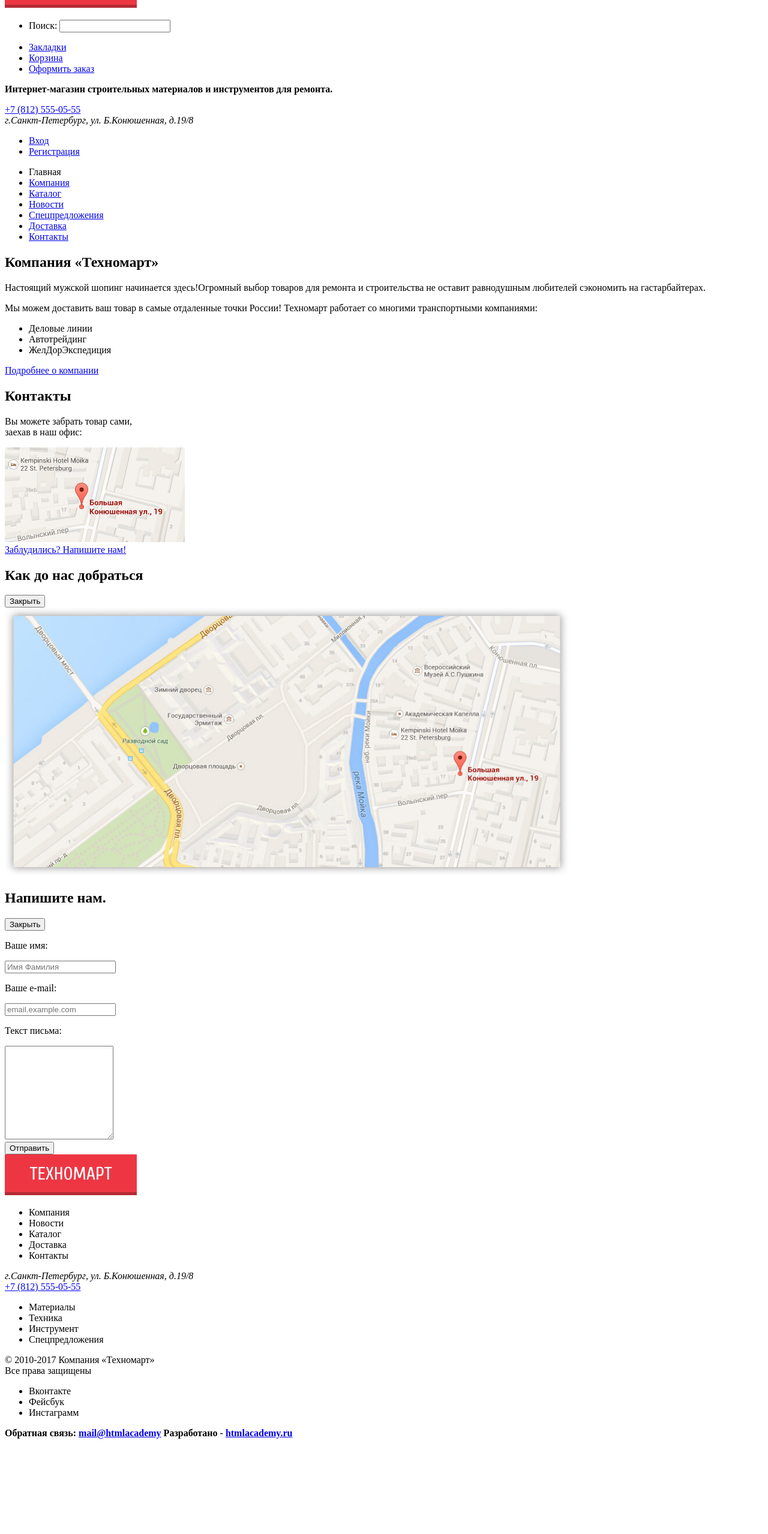
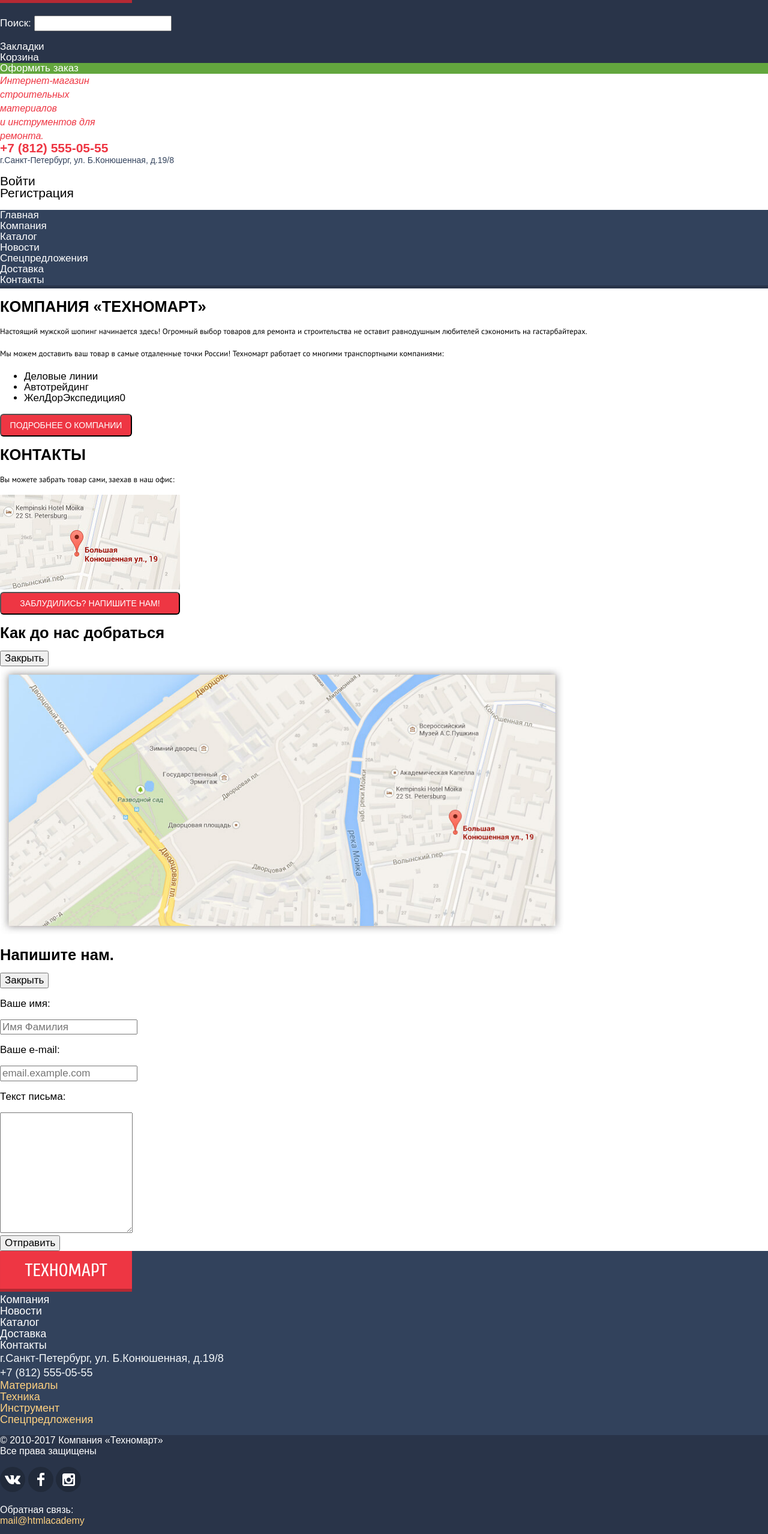
Before and after one commit to Nemchinov01/308327-technomart-25, a plain HTML site: page index.html in a window 1280 px wide. Shown: the part 42-2600 px from the top of the page at 60% size. Before the commit the page ends 2449 px from the top, so only its background shows below. Drawn offline with Linux system fonts and the light colour scheme; a web font is replaced by a local one.

Commit message:
Базовая стилизация 5 глава

```diff
--- a/index.html
+++ b/index.html
@@ -4,6 +4,10 @@
 <head>
     <meta charset="utf-8">
     <title>Интернет-магазин «Техномарт»</title>
+    <link href="https://fonts.googleapis.com/css?family=Cuprum:400,400i,700&display=swap&subset=cyrillic" rel="stylesheet">
+    <link href="https://fonts.googleapis.com/css?family=PT+Sans&display=swap&subset=cyrillic" rel="stylesheet">
+    <link rel="stylesheet" href="normalize\normalize.css">
+    <link rel="stylesheet" href="style.css">
 </head>
 
 <body>
@@ -27,23 +31,27 @@
                     <a href="#">Корзина</a>
                 </li>
                 <li class="main-header-order-item">
-                    <a href="#">Оформить заказ</a>
+                    <a href="#">Оформить заказ</a>   <!--Кнопка или ссылка?-->
                 </li>
             </ul>
         </div>
 
         <section>
             <div class="site-description">
-                <p><b> Интернет-магазин строительных материалов и инструментов для ремонта.</b></p>
+                <i> Интернет-магазин <br>
+                    строительных материалов <br>
+                    и инструментов для ремонта.</i>
             </div>
             <div class="site-phone">
                     <a href="tel: +78125550555">+7 (812) 555-05-55</a>
-                <address>г.Санкт-Петербург, ул. Б.Конюшенная, д.19/8</address>
+                <address class="site-address">
+                    г.Санкт-Петербург, ул. Б.Конюшенная, д.19/8
+                </address>
             </div>
             <div class="user-navigation">
                 <ul class="user-navigation-list">
                     <li class="user-navigation-login">
-                        <a href="#">Вход</a>
+                        <a href="#">Войти</a>
                     </li>
                     <li class="user-navigation-signin">
                         <a href="#">Регистрация</a>
@@ -54,7 +62,8 @@
             <nav class="site-navigation">
                 <ul class="site-navigation-list">
                     <li class="site-navigation-item">
-                        Главная</li>
+                        <a href="#">Главная</a>
+                    </li>
                     <li class="site-navigation-item">
                         <a href="#">Компания</a>
                     </li>
@@ -80,26 +89,26 @@
 
     <main>
         <section class="site-about-company">
-            <h2>Компания &laquo;Техномарт&raquo;</h2>
-            <p> Настоящий мужской шопинг начинается здесь!Огромный выбор товаров для
+            <h2 class="site-title">Компания &laquo;Техномарт&raquo;</h2>
+            <p class="description-about-company"> Настоящий мужской шопинг начинается здесь! Огромный выбор товаров для
                 ремонта и строительства не оставит равнодушным любителей сэкономить на гастарбайтерах.</p>
-            <p> Мы можем доставить ваш товар в самые отдаленные точки России! Техномарт работает со
+            <p class="description-about-company"> Мы можем доставить ваш товар в самые отдаленные точки России! Техномарт работает со
                 многими транспортными компаниями:</p>
             <ul class="transport-company">
                 <li class="transport-company-item">Деловые линии</li>
                 <li class="transport-company-item">Автотрейдинг</li>
-                <li class="transport-company-item">ЖелДорЭкспедиция</li>
+                <li class="transport-company-item">ЖелДорЭкспедиция0</li>
             </ul>
-            <a class="btn-about-company" href="#">Подробнее о компании</a>
+            <button class="button btn-about-company" type="button">Подробнее о компании</a>
         </section>
 
         <section class="site-contacts">
-            <h2>Контакты</h2>
-            <p> Вы можете забрать товар сами,<br>
-                заехав в наш офис:
+            <h2 class="site-title">Контакты</h2>
+            <p class="description-contacts">
+                Вы можете забрать товар сами, заехав в наш офис:
             </p>
             <img src="img/map.jpg" width="300" height="158" alt="На карте Большая Конюшенная ул., 19"><br>
-            <a class="btn-site-contacts" href="#">Заблудились? Напишите нам!</a>
+            <button class="button btn-site-contacts" type="button">Заблудились? Напишите нам!</a>
         </section>
 
             <!-- Модальное окно с картой -->
@@ -138,23 +147,45 @@
     </main>
 
     <footer class="main-footer">
+        <section class="main-footer-up">
             <img src="img/logo-footer.png" width="220" height="68" alt="Логотип Техномарт">
             <ul class="main-footer-navigation-list">
-            <li class="main-footer-navigation-item">Компания</li>
-            <li class="main-footer-navigation-item">Новости</li>
-            <li class="main-footer-navigation-item">Каталог</li>
-            <li class="main-footer-navigation-item">Доставка</li>
-            <li class="main-footer-navigation-item">Контакты</li>
+                <li class="main-footer-navigation-item">
+                    <a href="#">Компания</a>
+                </li>
+                <li class="main-footer-navigation-item">
+                    <a href="#"">Новости</a>
+                </li>
+                <li class="main-footer-navigation-item">
+                    <a href="#">Каталог</a>
+                </li>
+                <li class="main-footer-navigation-item">
+                    <a href="#">Доставка</a>
+                </li>
+                <li class="main-footer-navigation-item">
+                    <a href="#">Контакты</a>
+                </li>
             </ul>
-        <address> г.Санкт-Петербург, ул. Б.Конюшенная, д.19/8 </address>
-        <a href="tel: +78125550505"> +7 (812) 555-05-55</a>
+            <address class="footer-address">
+                г.Санкт-Петербург, ул. Б.Конюшенная, д.19/8
+            </address>
+                    <a class="footer-phone" href="tel: +78125550505"> +7 (812) 555-05-55</a>
             <ul class="main-footer-shop-list">
-            <li class="main-footer-shop-item">Материалы</li>
-            <li class="main-footer-shop-item">Техника</li>
-            <li class="main-footer-shop-item">Инструмент</li>
-            <li class="main-footer-shop-item">Спецпредложения</li>
+                <li class="main-footer-shop-item">
+                    <a href="#">Материалы</a>
+                </li>
+                <li class="main-footer-shop-item">
+                    <a href="#">Техника</a>
+                </li>
+                <li class="main-footer-shop-item">
+                    <a href="#">Инструмент</a>
+                </li>
+                <li class="main-footer-shop-item">
+                    <a href="#">Спецпредложения</a>
+                </li>
             </ul>
-
+        </section>
+        <section class="main-footer-down">
             <p class="main-footer-copyright">
                 &copy; 2010-2017 Компания &laquo;Техномарт&raquo; <br>
                 Все права защищены
@@ -162,18 +193,26 @@
 
             <div class="main-footer-social">
                 <ul class="main-footer-social-list">
-                <li><a href="" class="social-button"></a>Вконтакте</li>
-                <li><a href="" class="social-button"></a>Фейсбук</li>
-                <li><a href="" class="social-button"></a>Инстаграмм</li>
+                    <li class="social-item">
+                        <a href="#" class="social-button social-button-vk" aria-label="Социальная сеть Вконтакте"></a>
+                    </li>
+                    <li class="social-item">
+                        <a href="#" class="social-button social-button-fb" aria-label="Социальная сеть Фейсбук"></a>
+                    </li>
+                    <li class="social-item">
+                        <a href="#" class="social-button social-button-insta" aria-label="Социальная сеть Инстаграмм">
+                        </a>
+                    </li>
                 </ul>
             </div>
 
-        <b> Обратная связь:
+            <p class="feedback"> Обратная связь: <br>
                 <a href="mailto:mail@htmlacademy">mail@htmlacademy</a>
-        </b>
-        <b> Разработано -
+            </p>
+            <p class="feedback"> Разработано - <br>
                 <a href="https://htmlacademy.ru/intensive/htmlcss">htmlacademy.ru</a>
-        </b>
+            </p>
+        </section>
     </footer>
 </body>
 
--- /dev/null
+++ b/style.css
@@ -0,0 +1,259 @@
+body {
+    margin: 0;
+    font-family: "Cuprum", Arial, sans-serif;
+    font-size: 17px;
+    line-height: 18px;
+    font-weight: 400;
+    color: #000000;
+}
+
+a {
+    text-decoration: none;
+}
+
+fieldset {
+    border: none;
+}
+
+.vissually-hidden {
+    position: absolute;
+    width: 1px;
+    height: 1px;
+    margin: -1px;
+    border: 0;
+    padding: 0;
+    clip: rect (0 0 0 0);
+    overflow: hidden;
+}
+
+
+                /* Стили для хедера */
+
+.main-header-order {
+    background-color: #293449;
+    width: 100%;
+}
+
+.main-header-order-list {
+    padding: 0;
+    margin: 0;
+    color: #ffffff;
+}
+
+.main-header-order-item a{
+    color: #ffffff;
+}
+
+.main-header-order-item:last-child{
+    background-color: #63a63e;
+}
+
+.site-description {
+    font-size: 16px;
+    line-height: 23px;
+    color: #ee3643;
+    font-style: italic;
+    width: 200px;
+}
+
+.site-phone a{
+    color: #ee3643;
+    font-size: 21px;
+    font-weight: bold;
+}
+
+.site-address {
+    font-style: inherit;
+    color: #32425c;
+    font-size: 14px;
+}
+
+.user-navigation-list {
+    list-style: none;
+    padding: 0;
+}
+
+.user-navigation-login a,
+.user-navigation-signin a {
+    color: #000000;
+    font-size: 21px;
+}
+
+.site-navigation {
+    background-color: #32425c;
+    border-bottom: #293449 solid 5px;
+}
+
+.site-navigation-list {
+    list-style: none;
+    padding: 0;
+    margin-bottom: 0;
+}
+
+.site-navigation-item a {
+    font-size: 17px;
+    color: #ffffff;
+}
+
+
+                /* Стили main-company */
+.site-title {
+    font: 30px;
+    text-transform: uppercase;
+}
+
+.description-about-company,
+.description-contacts {
+    font-family: "PT Sans", Arial, sans-serif;
+    font-size: 13px;
+    line-height: 24px;
+}
+
+.button {
+    height: 38px;
+    width: 300px;
+    font-size: 14px;
+    background-color: #ee3643;
+    border-radius: 6px;
+    text-transform: uppercase;
+    color: #ffffff;
+}
+
+.btn-about-company {
+    width: 220px;
+}
+
+
+            /* Стили для футер */
+.main-footer {
+    background-color: #32425c;
+}
+
+.main-footer-down {
+    background-color: #293449;
+}
+
+.main-footer-navigation-list,
+.main-footer-shop-list {
+    margin: 0;
+    padding: 0;
+    list-style: none;
+}
+
+.main-footer-navigation-item a {
+    font-size: 18px;
+    color: #ffffff;
+}
+
+.footer-address,
+.footer-phone {
+    font-style: inherit;
+    font-size: 18px;
+    line-height: 24px;
+    color: #f3f7f9;
+}
+
+.main-footer-shop-item a {
+    font-size: 18px;
+    color: #ffd180;
+}
+
+.main-footer-copyright {
+    font-size: 16px;
+    line-height: 18px;
+    color: #ffffff;
+}
+
+.main-footer-social-list {
+    padding: 0;
+    list-style: none;
+}
+
+.social-item {
+    display: inline-block;
+    background-color: #212a3a;
+    height: 42px;
+    width:42px;
+    border-radius: 50%;
+}
+
+.social-item a {
+    display: block;
+    height: 42px;
+    width:42px;
+}
+
+.social-button {
+    background-repeat: no-repeat;
+    background-position: center;
+}
+
+.social-button-vk {
+    background-image: url(img/icon-vk.svg);
+}
+
+.social-button-fb {
+    background-image: url(img/icon-fb.svg);
+}
+
+.social-button-insta {
+    background-image: url(img/icon-insta.svg);
+}
+
+.feedback {
+    font-size: 16px;
+    line-height: 18px;
+    color: #ffffff;
+}
+
+.feedback a {
+    color: #ffd180;
+}
+
+                                /* Стили для Catalog */
+.user-name {
+    font-size: 21px;
+}
+
+.user-name-item:first-child {
+    list-style: none;
+
+}
+
+.user-name-item a{
+    text-decoration: underline;
+    color: #32425c;
+    font-size: 16px;
+}
+
+.breadcrumbs {
+    font-family: "PT Sans", Arial, sans-serif;
+    font-size: 13px;
+    text-transform: uppercase;
+    padding: 0;
+    list-style: none;
+}
+
+.breadcrumbs a {
+    color: #000000;
+}
+
+.page-title {
+    font-size: 30px;
+    color: #32425c;
+    text-transform: uppercase;
+}
+
+.page-filters-list {
+    list-style: none;
+}
+
+.filters-btn {
+    width: 140px;
+    height: 38px;
+    text-transform: uppercase;
+    font-size: 13px;
+    background-color: #ffffff;
+    border: 1px solid #e5e5e5;
+    border-radius: 2px;
+}
```
Also changed, not shown: catalog.html (+18 -12 lines), img/line-cmpy.png (added), normalize/normalize.css (added), 1 other file. Lines whose indentation alone changed are shown as unchanged.
